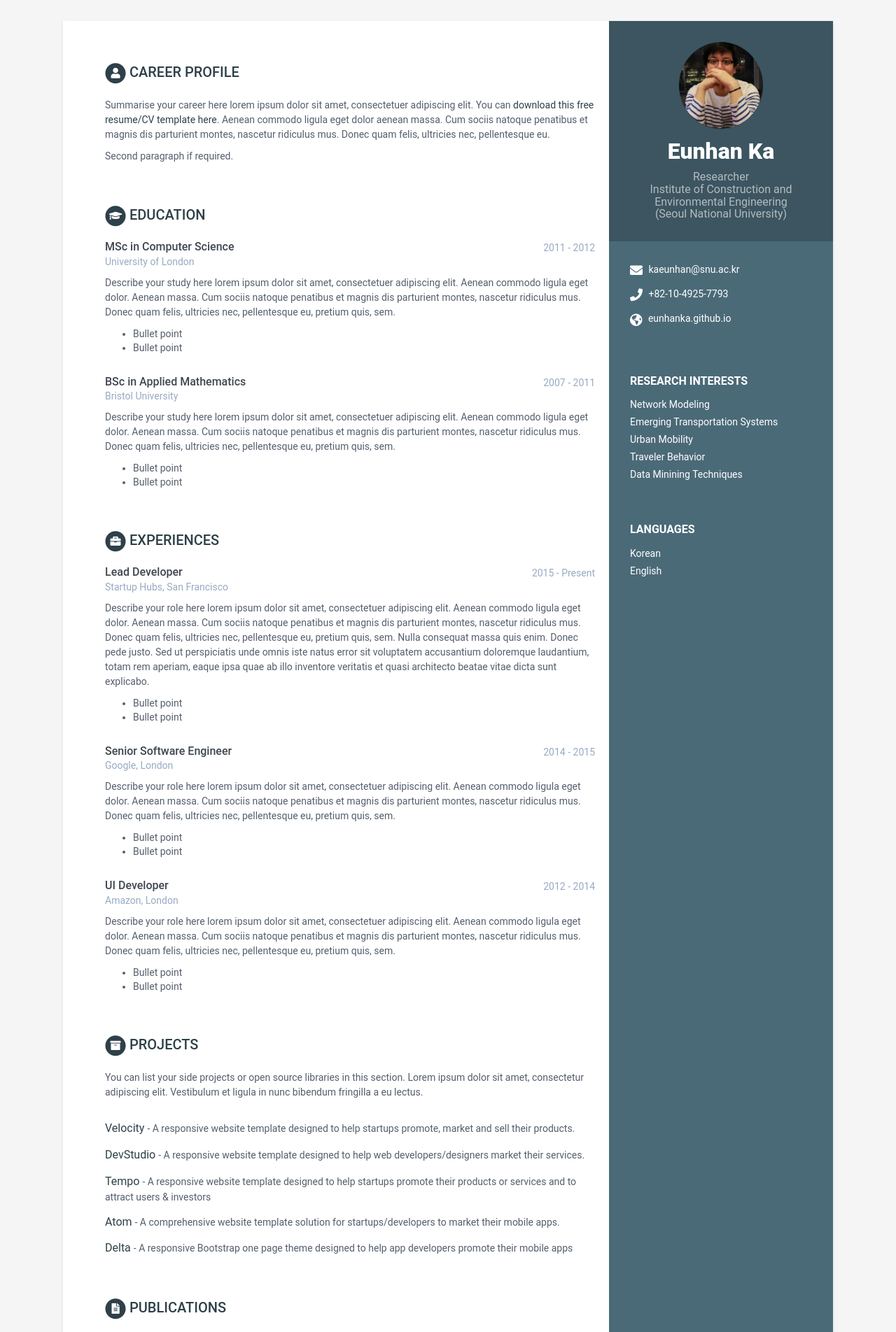
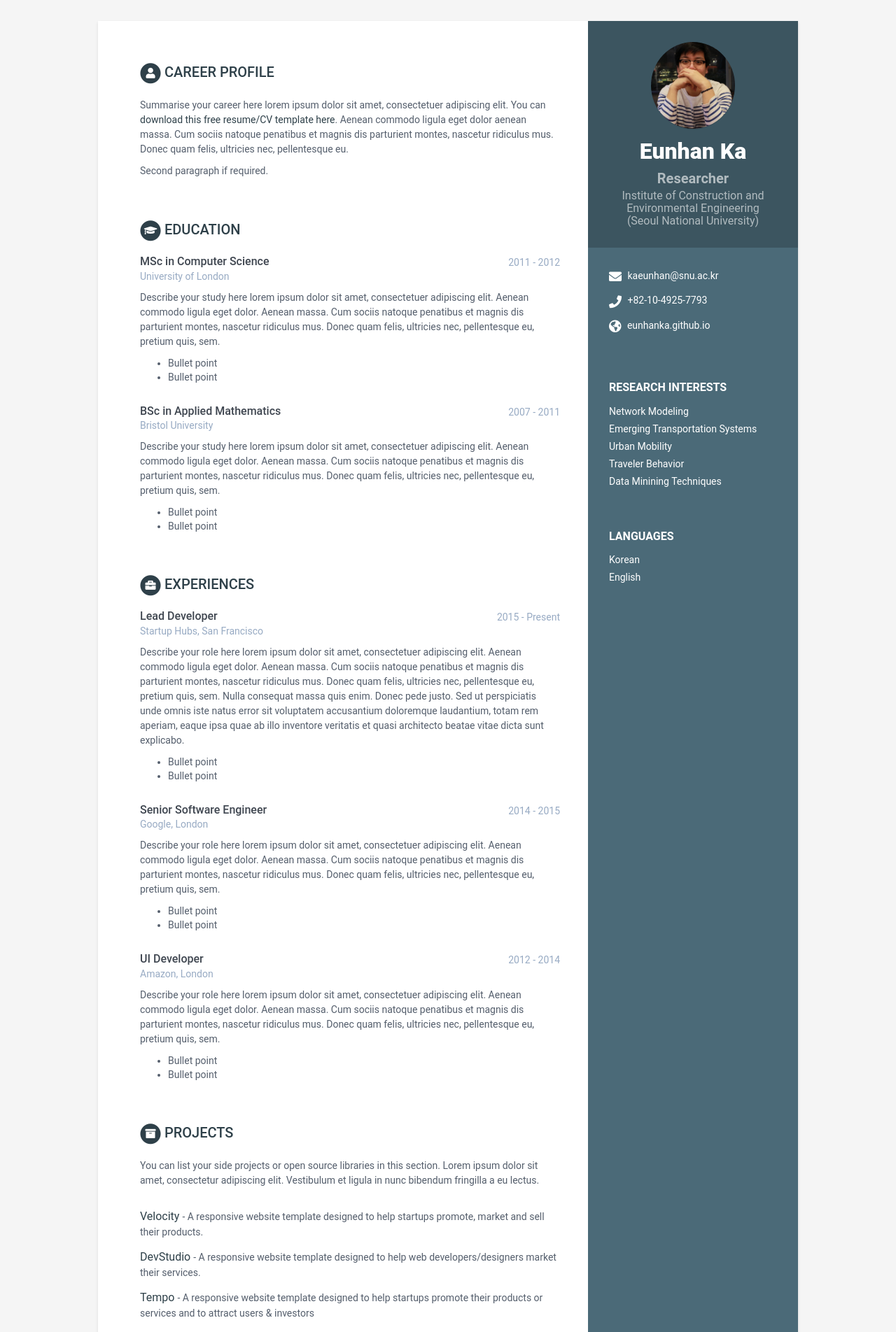
Before and after one commit to eunhanka/eunhanka.github.io, a Jekyll site: the page built from index.html, in a window 1280 px wide. Shown: the top 1904 px of the page at 70% size. Built offline with Jekyll 4.4.1, drawn with Linux system fonts in a browser that asks for light colours.

Commit message:
Update _base.scss

```diff
--- a/_sass/_base.scss
+++ b/_sass/_base.scss
@@ -30,7 +30,7 @@ p {
 
 .wrapper {
     background:$theme-color;
-    max-width: 1100px;
+    max-width: 1000px;
     margin: 0 auto;
     position: relative;
     @include box-shadow(0px 2px 4px rgba(0,0,0,0.1));
@@ -40,7 +40,7 @@ p {
     background: $theme-color;
     position: absolute;
     right: 0;
-    width: 320px;
+    width: 300px;
     height: 100%;
     min-height: 800px;
     color: #fff;
@@ -62,8 +62,8 @@ p {
     }
     .tagline {
         color: rgba(256, 256, 256, 0.6);
-        font-size: 16px;
-        font-weight: 400;
+        font-size: 20px;
+        font-weight: 600;
         margin-top: 10px;
         margin-bottom: 0;
     }
@@ -71,7 +71,7 @@ p {
         color: rgba(256, 256, 256, 0.6);
         font-size: 16px;
         font-weight: 400;
-        margin-top: 0;
+        margin-top: 5px;
         margin-bottom: 0;
     }
     .profile {
```
